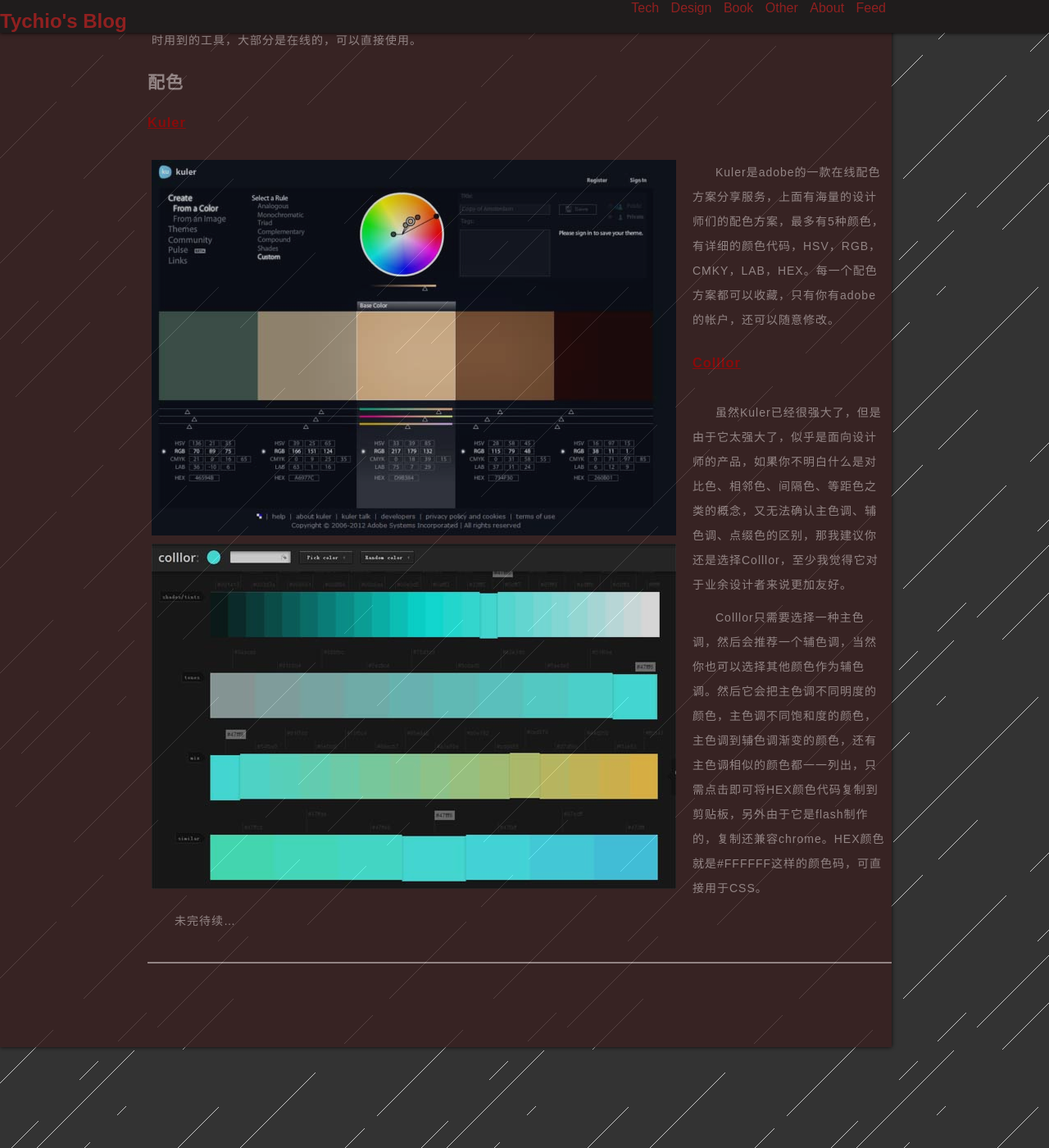
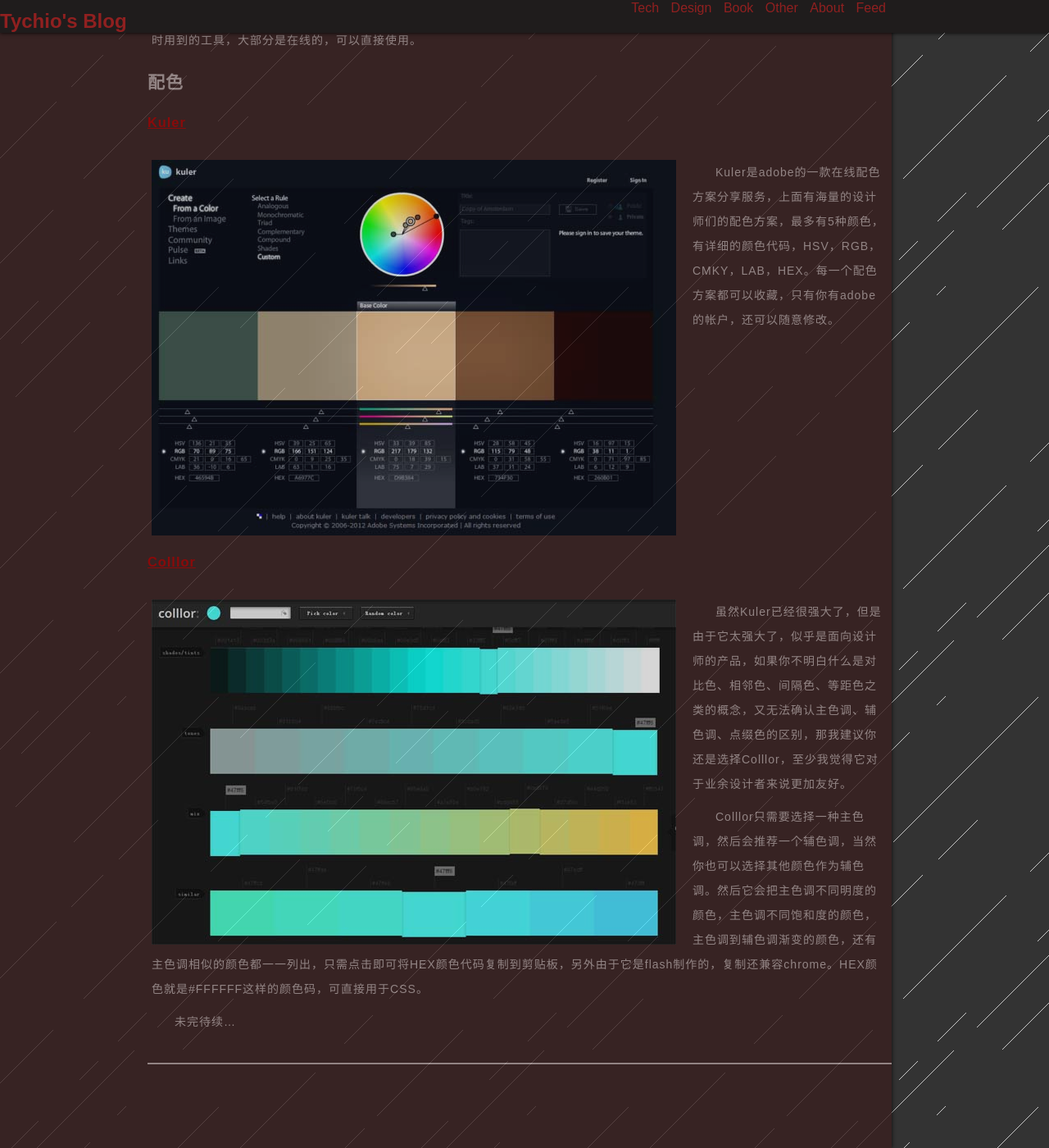
Before and after one commit to tychio/old_blog, a Jekyll site: the page built from _posts/2013-05-21-design-tools.md, in a window 1280 px wide and 1400 px high, scrolled down 282 px. Shown: the whole window at 82% size. Built offline with Jekyll 4.4.1, drawn with Linux system fonts in a browser that asks for light colours; some web fonts are replaced; Markdown is read by kramdown in place of the engine named in the settings; comment, search, counter and statistics services are not loaded.

Commit message:
add hr for clear both in article

```diff
--- a/_posts/2013-05-21-design-tools.md
+++ b/_posts/2013-05-21-design-tools.md
@@ -16,6 +16,8 @@
 
 Kuler是adobe的一款在线配色方案分享服务，上面有海量的设计师们的配色方案，最多有5种颜色，有详细的颜色代码，HSV，RGB，CMKY，LAB，HEX。每一个配色方案都可以收藏，只有你有adobe的帐户，还可以随意修改。
 
+---
+
 ### [Colllor](http://colllor.com/) ###
 ![Colllor](/img/post/colllor.jpg)
 
--- a/css/style.css
+++ b/css/style.css
@@ -89,6 +89,7 @@
 section dl dd article a:hover{ color: #F03030; }
 section dl dd article pre{ overflow: auto; max-height: 500px; padding: 10px 20px; line-height: 20px; background: #220000; }
 section dl dd article pre code{ font-family: "monaco", arial; }
+section dl dd article hr{ border: 0; clear: both; }
 section dl dd div.comments{ padding-top: 20px; margin-top: 30px; border-top: 2px solid #AA9999; }
 /* =footer*/
 footer{ position: relative; left: 0; bottom: 40px; height: 40px; min-width: 1080px; width: 80%; }
```
